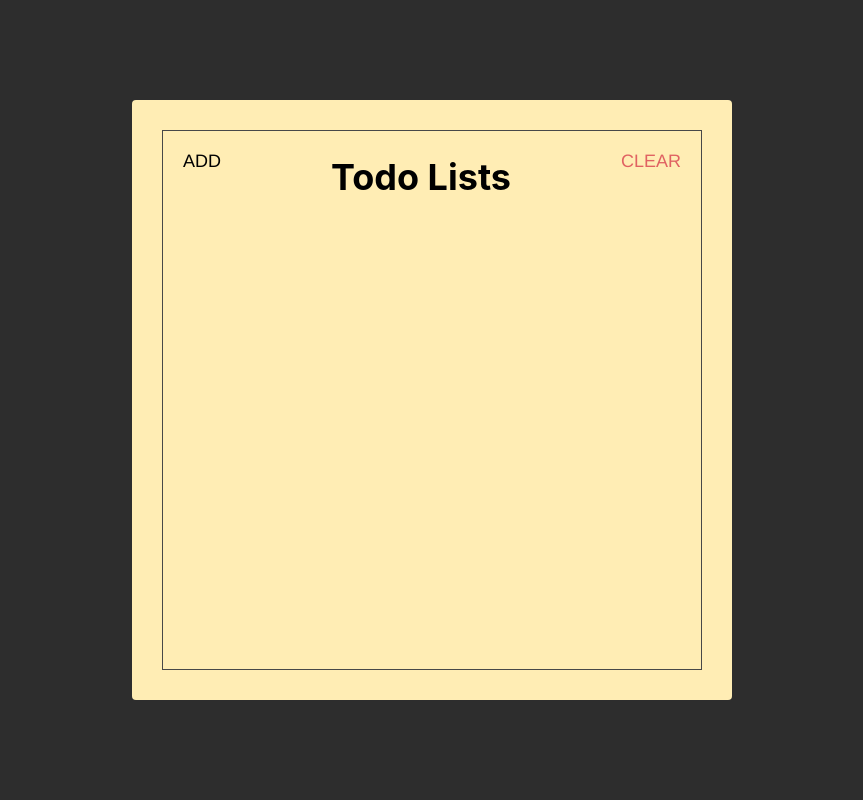
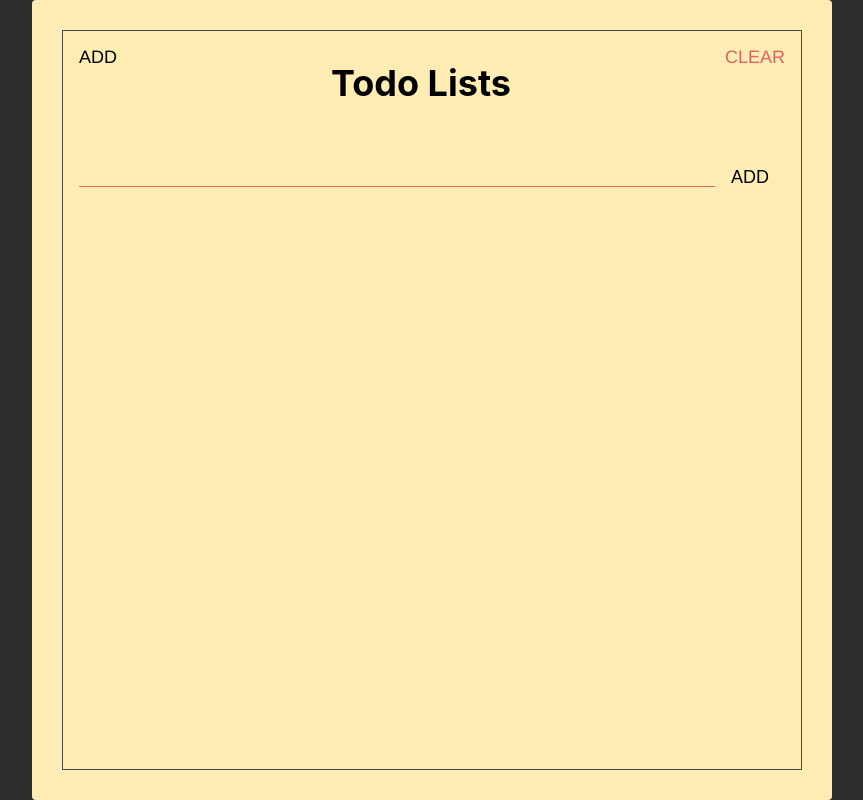
Before and after one commit to nakeusa12/react-todolist-starter, a website: page index.html in a window 1280 px wide. Shown: the whole page, without its empty margins (208-1071 px from the left). Drawn offline with Linux system fonts and the light colour scheme.

Commit message:
create add todo section and change size container

```diff
--- a/index.html
+++ b/index.html
@@ -15,12 +15,21 @@
       <!-- frame -->
       <div class="frame">
         <!-- header -->
-        <div class="header">
+        <section class="header">
           <button class="header-btn">Add</button>
           <h1 class="header-title">Todo Lists</h1>
           <button class="header-btn main-red-color">Clear</button>
-        </div>
+        </section>
         <!-- end header -->
+
+        <!-- Add Input -->
+        <section class="add">
+          <div class="add-form">
+            <input type="text" class="add-input" />
+            <button class="add-btn">Add</button>
+          </div>
+        </section>
+        <!--end  Add Input -->
       </div>
       <!-- end frame -->
     </div>
--- a/style.css
+++ b/style.css
@@ -33,8 +33,8 @@ html {
 }
 
 .container {
-  width: 600px;
-  height: 600px;
+  width: 800px;
+  height: 800px;
   background-color: #ffedb4;
   border-radius: 4px;
   padding: 30px;
@@ -50,6 +50,8 @@ html {
   flex-direction: column;
 }
 
+/* ------------------------------ */
+
 .header {
   display: flex;
   align-items: flex-start;
@@ -64,9 +66,43 @@ html {
 .header-btn {
   font-size: 1.8rem;
   font-family: "Franklin Gothic Medium", "Arial Narrow", Arial, sans-serif;
-  padding: 20px;
+  padding: 16px;
   background: unset;
   border: unset;
   outline: unset;
   text-transform: uppercase;
+  cursor: pointer;
 }
+
+/* ------------------------------ */
+
+.add {
+  padding: 16px;
+}
+
+.add-form {
+  display: flex;
+  align-items: center;
+}
+
+.add-input {
+  background: unset;
+  border: unset;
+  padding: 0 60px;
+  flex: 1;
+  border-bottom: 1px solid var(--main-red-color);
+  outline: none;
+  font-size: 16px;
+  text-transform: lowercase;
+}
+
+.add-btn {
+  font-size: 1.8rem;
+  padding: 16px;
+  padding-right: none;
+  cursor: pointer;
+  background: none;
+  border: none;
+  outline: none;
+  text-transform: uppercase;
+}
```
